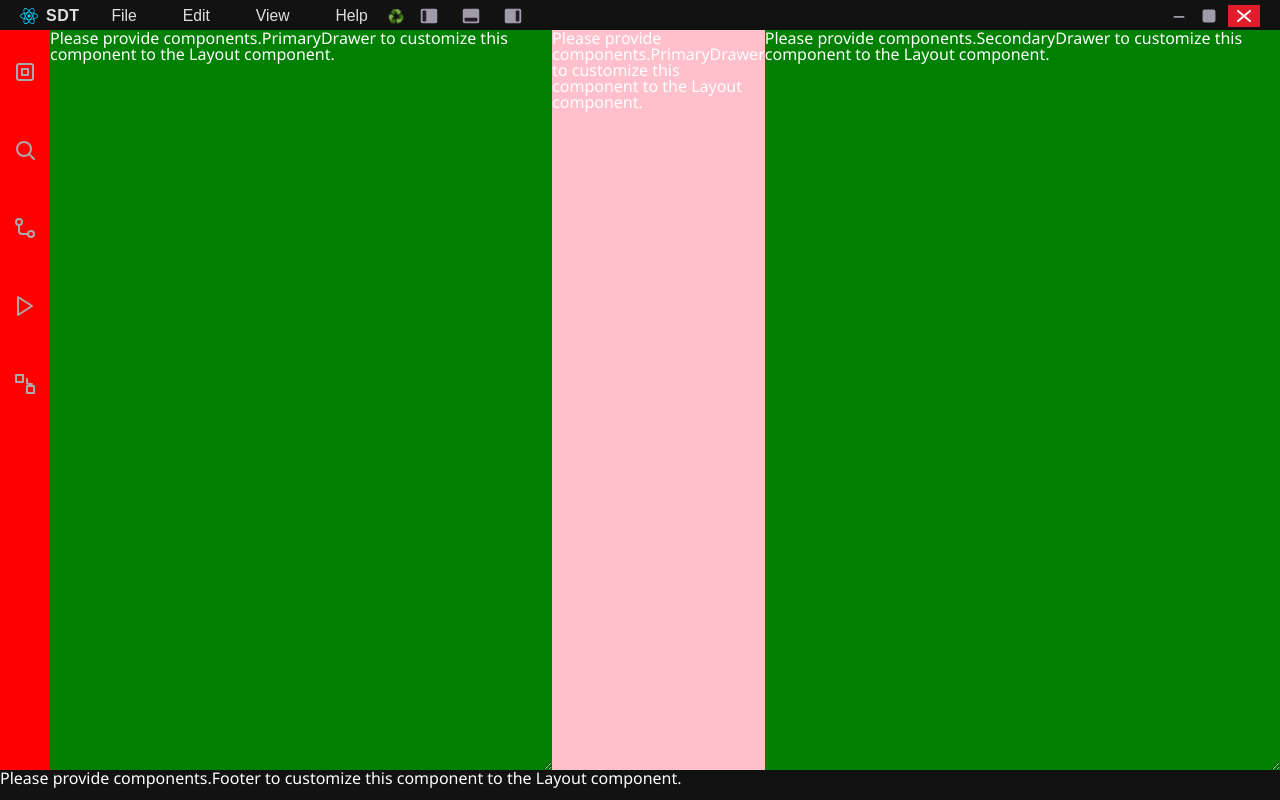
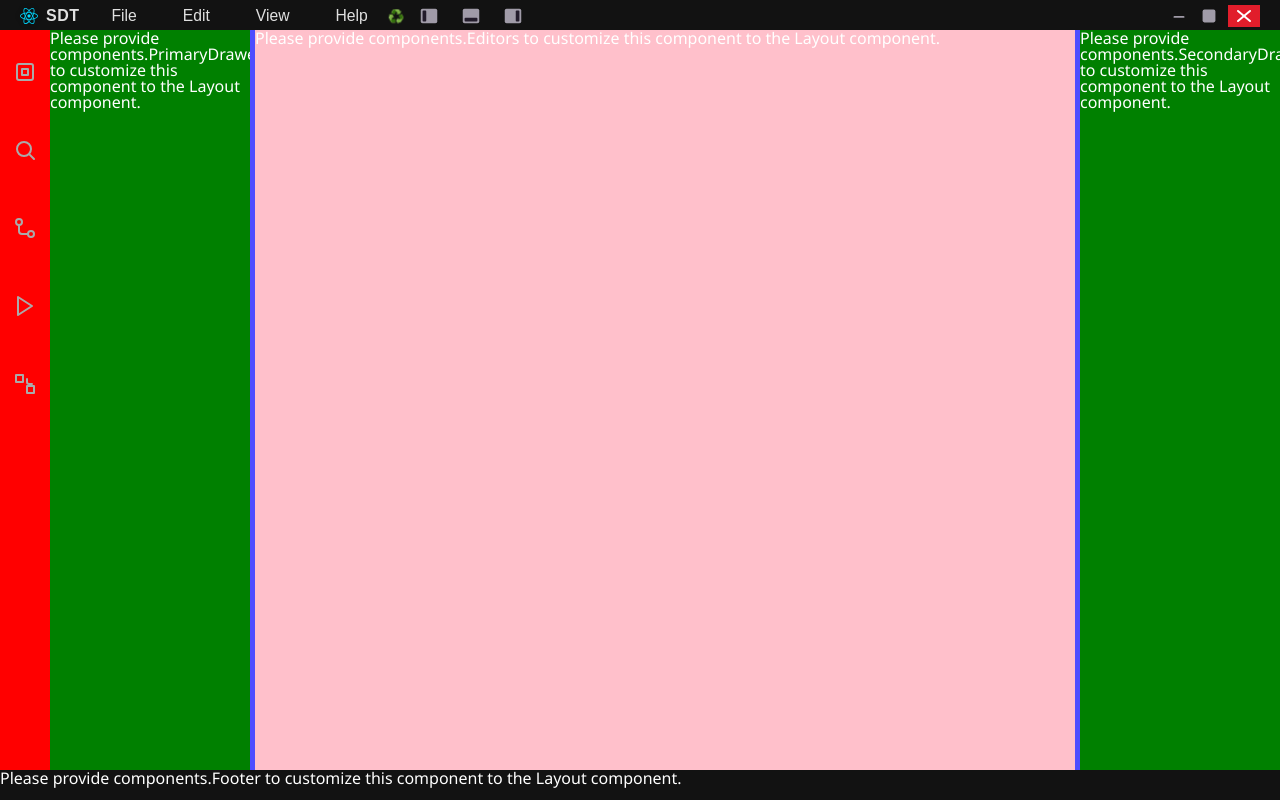
Before and after one commit to jhasselbring/sdt, a React (Vite) app: page / in a window 1280 px wide. Built offline with nearby package versions, Linux system fonts and the light colour scheme.

Commit message:
Implement resizable drawers in Layout2 component; add mouse event handling for dynamic width adjustment and persist drawer sizes in local storage.

```diff
--- a/src/renderer/components/Layout2.jsx
+++ b/src/renderer/components/Layout2.jsx
@@ -1,4 +1,4 @@
-import React, { useEffect, useState } from 'react';
+import React, { useEffect, useState, useRef } from 'react';
 import styled from 'styled-components';
 
 const StyledHeader = styled.header`
@@ -8,6 +8,7 @@ padding: 0;
   box-sizing: border-box;
   overflow: hidden;
 `;
+
 const StyledMain = styled.main`
   height: calc(100vh - 60px);
   margin: 0;
@@ -16,7 +17,7 @@ box-sizing: border-box;
   overflow: hidden;
   display: flex;
 
-nav{
+  nav {
     margin: 0;
     padding: 0;
     box-sizing: border-box;
@@ -25,30 +26,40 @@ nav{
     height: 100%;
   }
 
-editor-group{
+  editor-group {
     flex: 1;
     height: 100%;
     background-color: blue;
     display: flex;
     width: 100%;
-  height: 100%;
     overflow: hidden;
 
     primary-drawer,
     secondary-drawer {
-    resize: horizontal;
-    overflow: auto;
       background-color: green;
       height: 100%;
       overflow: hidden;
     }
 
-  editors{
+    editors {
       flex: 1;
       height: 100%;
       background-color: pink;
     }
-}`;
+
+    .resizer {
+      width: 5px;
+      background: rgba(255, 255, 255, 0.3);
+      cursor: col-resize;
+      z-index: 1;
+    }
+
+    .resizer:hover {
+      background: rgba(255, 255, 255, 0.6);
+    }
+  }
+`;
+
 const StyledFooter = styled.footer`
   height: 30px;
   margin: 0;
@@ -57,33 +68,103 @@ box-sizing: border-box;
   overflow: hidden;
 `;
 
-
-
 const Layout2 = ({
   layoutConfig = {},
-  drawerState = { isLeftDrawerOpen: false, isRightDrawerOpen: false, isConsoleOpen: false }
+  drawerState = { isLeftDrawerOpen: false, isRightDrawerOpen: false, isConsoleOpen: false },
 }) => {
+  const primaryDrawerRef = useRef(null);
+  const secondaryDrawerRef = useRef(null);
+  const editorGroupRef = useRef(null);
+
+  const [drawerWidths, setDrawerWidths] = useState(() => ({
+    left: parseInt(localStorage.getItem('layout2-primary-drawer-width') || '200', 10),
+    right: parseInt(localStorage.getItem('layout2-secondary-drawer-width') || '200', 10),
+  }));
+
+  useEffect(() => {
+    const editorGroup = editorGroupRef.current;
+    if (!editorGroup) return;
+
+    const leftResizer = editorGroup.querySelector('.resizer[data-position="left"]');
+    const rightResizer = editorGroup.querySelector('.resizer[data-position="right"]');
+
+    const createMouseDownHandler = (direction) => (e) => {
+      e.preventDefault();
+      const isLeft = direction === 'left';
+      const drawer = isLeft ? primaryDrawerRef.current : secondaryDrawerRef.current;
+      const startX = e.clientX;
+      const startWidth = drawer.offsetWidth;
+
+      const onMouseMove = (e) => {
+        const dx = e.clientX - startX;
+        const newWidth = isLeft ? startWidth + dx : startWidth - dx;
+        drawer.style.width = `${Math.max(100, newWidth)}px`;
+      };
+
+      const onMouseUp = (e) => {
+        const dx = e.clientX - startX;
+        const newWidth = isLeft ? startWidth + dx : startWidth - dx;
+        const width = Math.max(100, newWidth);
+
+        const key = isLeft ? 'layout2-primary-drawer-width' : 'layout2-secondary-drawer-width';
+        localStorage.setItem(key, width.toString());
+
+        setDrawerWidths((prev) => ({
+          ...prev,
+          [isLeft ? 'left' : 'right']: width,
+        }));
+
+        document.removeEventListener('mousemove', onMouseMove);
+        document.removeEventListener('mouseup', onMouseUp);
+      };
+
+      document.addEventListener('mousemove', onMouseMove);
+      document.addEventListener('mouseup', onMouseUp);
+    };
+
+    leftResizer?.addEventListener('mousedown', createMouseDownHandler('left'));
+    rightResizer?.addEventListener('mousedown', createMouseDownHandler('right'));
+
+    return () => {
+      leftResizer?.removeEventListener('mousedown', createMouseDownHandler('left'));
+      rightResizer?.removeEventListener('mousedown', createMouseDownHandler('right'));
+    };
+  }, []);
+
   return (
     <>
-      <StyledHeader style={layoutConfig?.components?.styles?.Header}>{renderSection(layoutConfig?.components, 'Header')}</StyledHeader>
+      <StyledHeader style={layoutConfig?.components?.styles?.Header}>
+        {renderSection(layoutConfig?.components, 'Header')}
+      </StyledHeader>
       <StyledMain>
-        <nav>
-          {renderSection(layoutConfig?.components, 'Nav')}
-        </nav>
-        <editor-group>
-          <primary-drawer> {renderSection(layoutConfig?.components, 'PrimaryDrawer')} </primary-drawer>
-          <editors> {renderSection(layoutConfig?.components, 'PrimaryDrawer')} </editors>
-          <secondary-drawer> {renderSection(layoutConfig?.components, 'SecondaryDrawer')} </secondary-drawer>
+        <nav>{renderSection(layoutConfig?.components, 'Nav')}</nav>
+        <editor-group ref={editorGroupRef}>
+          <primary-drawer
+            ref={primaryDrawerRef}
+            style={{ width: `${drawerWidths.left}px` }}
+          >
+            {renderSection(layoutConfig?.components, 'PrimaryDrawer')}
+          </primary-drawer>
+          <div className="resizer" data-position="left" />
+          <editors>{renderSection(layoutConfig?.components, 'Editors')}</editors>
+          <div className="resizer" data-position="right" />
+          <secondary-drawer
+            ref={secondaryDrawerRef}
+            style={{ width: `${drawerWidths.right}px` }}
+          >
+            {renderSection(layoutConfig?.components, 'SecondaryDrawer')}
+          </secondary-drawer>
         </editor-group>
       </StyledMain>
-      <StyledFooter>{renderSection(layoutConfig?.components, 'Footer')}</StyledFooter>
+      <StyledFooter>
+        {renderSection(layoutConfig?.components, 'Footer')}
+      </StyledFooter>
     </>
   );
 };
 
 export default Layout2;
 
-// Utility: Render a layout section by name
 function renderSection(components, section) {
   const SectionComponent = components?.[section];
   const sectionStyles = components?.styles?.[section];
@@ -94,5 +175,10 @@ function renderSection(components, section) {
       </div>
     );
   }
-  return <SectionComponent className="section-component" {...(sectionStyles ? { style: sectionStyles } : {})} />;
+  return (
+    <SectionComponent
+      className="section-component"
+      {...(sectionStyles ? { style: sectionStyles } : {})}
+    />
+  );
 }
```
Lines whose indentation alone changed are shown as unchanged.
